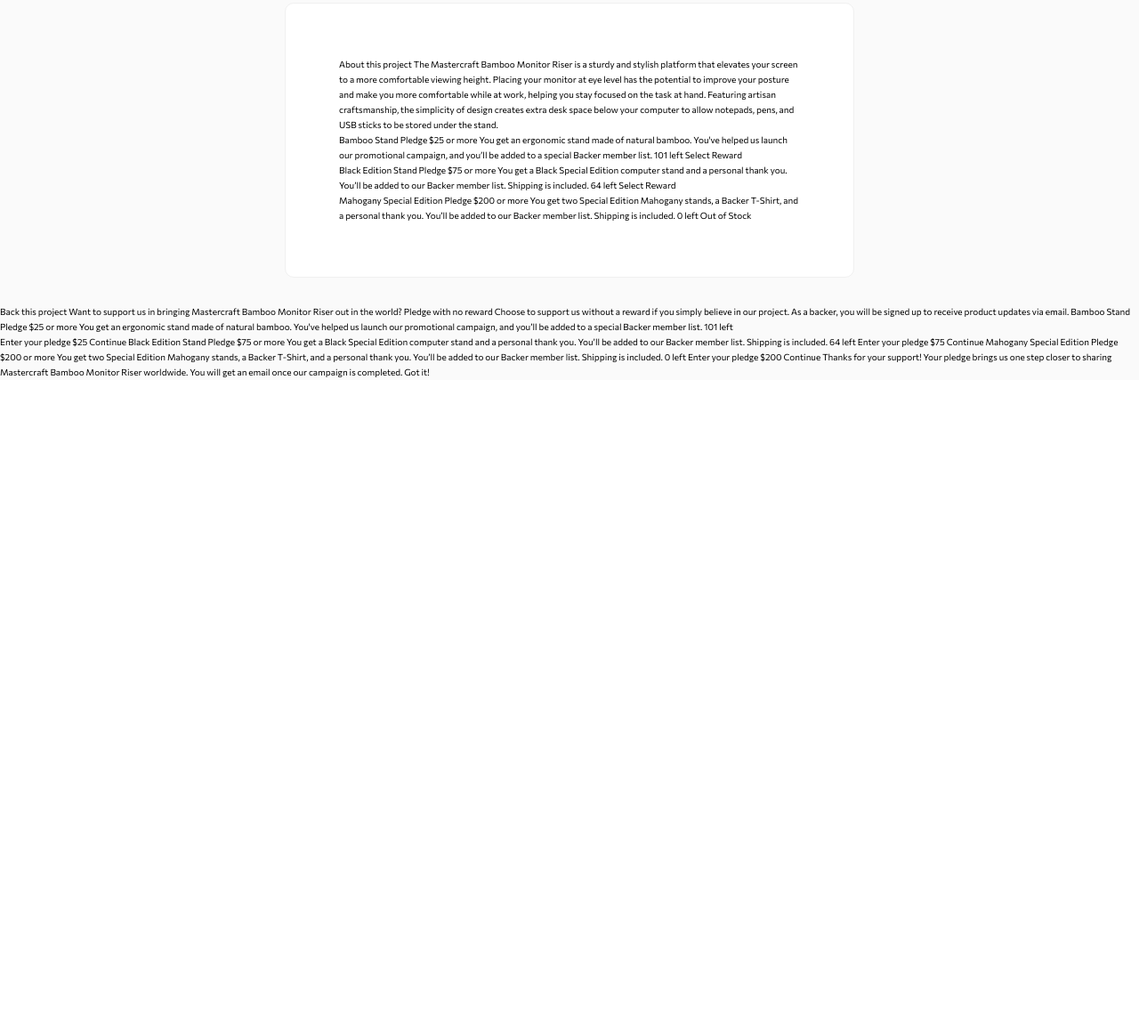
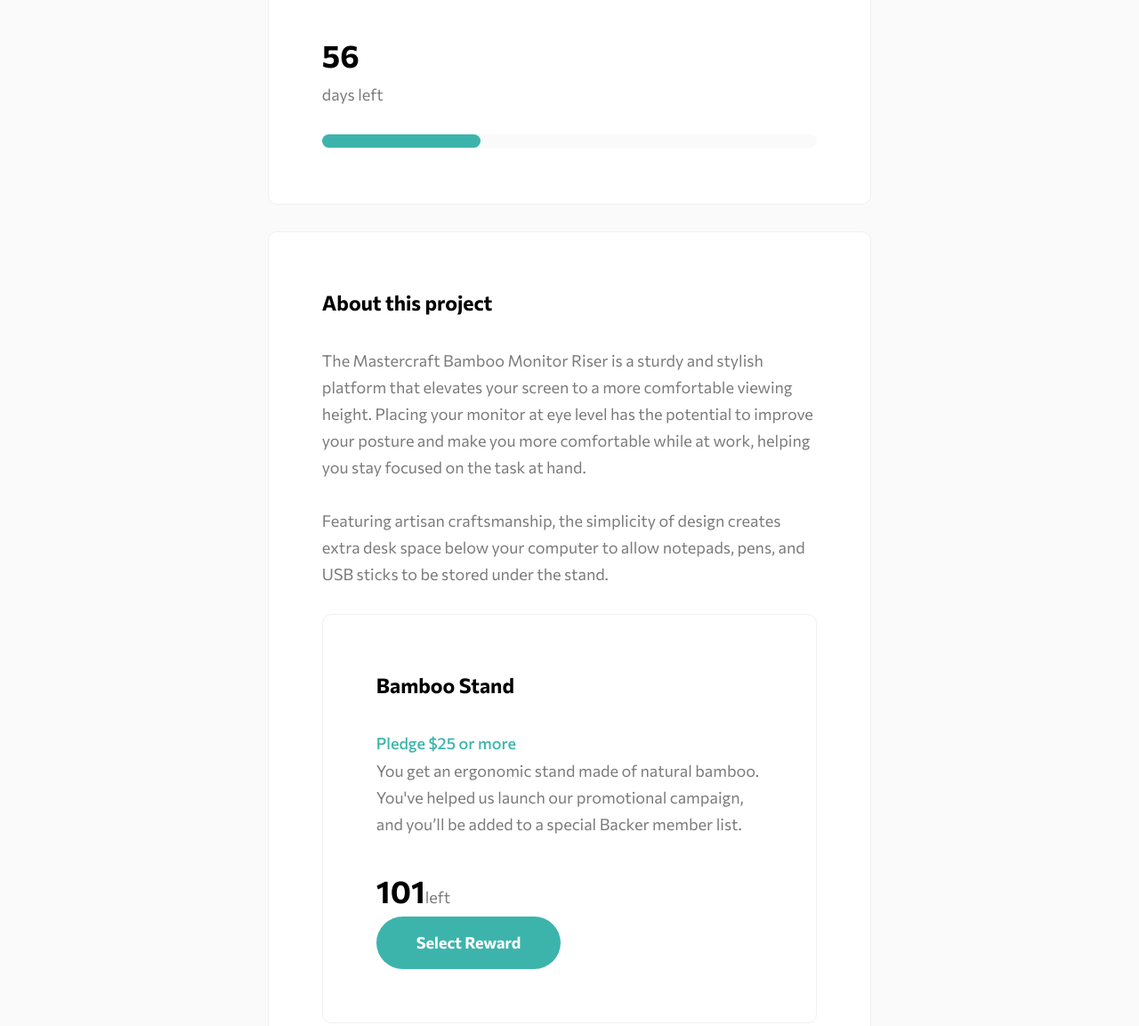
Before and after one commit to mkreive/crowdfunding-page, a website: page index.html in a window 1280 px wide. Shown: the part 1428-2581 px from the top of the page at 89% size. Before the commit the page ends 1855 px from the top, so only its background shows below. Drawn offline with Linux system fonts and the light colour scheme.

Commit message:
sections, progress styling done

```diff
--- a/index.html
+++ b/index.html
@@ -85,40 +85,82 @@
                             <h2 class="header-big">56</h2>
                             <p class="text">days left</p>
                         </div>
+                        <progress
+                            id="progress"
+                            class="progress-bar"
+                            value="32"
+                            max="100"
+                        >
+                            32%
+                        </progress>
                     </div>
                 </section>
 
                 <section class="about">
                     <div class="card">
-                        About this project The Mastercraft Bamboo Monitor Riser
-                        is a sturdy and stylish platform that elevates your
-                        screen to a more comfortable viewing height. Placing
-                        your monitor at eye level has the potential to improve
-                        your posture and make you more comfortable while at
-                        work, helping you stay focused on the task at hand.
-                        Featuring artisan craftsmanship, the simplicity of
-                        design creates extra desk space below your computer to
-                        allow notepads, pens, and USB sticks to be stored under
-                        the stand.
-                        <div class="card__option">
-                            Bamboo Stand Pledge $25 or more You get an ergonomic
-                            stand made of natural bamboo. You've helped us
-                            launch our promotional campaign, and you’ll be added
-                            to a special Backer member list. 101 left Select
-                            Reward
+                        <h3 class="header-medium">About this project</h3>
+                        <p class="text">
+                            The Mastercraft Bamboo Monitor Riser is a sturdy and
+                            stylish platform that elevates your screen to a more
+                            comfortable viewing height. Placing your monitor at
+                            eye level has the potential to improve your posture
+                            and make you more comfortable while at work, helping
+                            you stay focused on the task at hand.
+                        </p>
+                        <p class="text">
+                            Featuring artisan craftsmanship, the simplicity of
+                            design creates extra desk space below your computer
+                            to allow notepads, pens, and USB sticks to be stored
+                            under the stand.
+                        </p>
+
+                        <div class="card pledge">
+                            <h3 class="header-medium">Bamboo Stand</h3>
+                            <span class="bidding">Pledge $25 or more</span>
+                            <p class="text">
+                                You get an ergonomic stand made of natural
+                                bamboo. You've helped us launch our promotional
+                                campaign, and you’ll be added to a special
+                                Backer member list.
+                            </p>
+                            <div class="counter-left">
+                                <span class="header-big">101</span
+                                ><span class="text">left</span>
+                            </div>
+                            <button class="btn">Select Reward</button>
                         </div>
-                        <div class="card__option">
-                            Black Edition Stand Pledge $75 or more You get a
-                            Black Special Edition computer stand and a personal
-                            thank you. You’ll be added to our Backer member
-                            list. Shipping is included. 64 left Select Reward
+
+                        <div class="card pledge">
+                            <h3 class="header-medium">Black Edition Stand</h3>
+                            <span class="bidding">Pledge $75 or more</span>
+                            <p class="text">
+                                You get a Black Special Edition computer stand
+                                and a personal thank you. You’ll be added to our
+                                Backer member list. Shipping is included.
+                            </p>
+                            <div class="counter-left">
+                                <span class="header-big">64</span
+                                ><span class="text">left</span>
+                            </div>
+                            <button class="btn">Select Reward</button>
                         </div>
-                        <div class="card__option">
-                            Mahogany Special Edition Pledge $200 or more You get
-                            two Special Edition Mahogany stands, a Backer
-                            T-Shirt, and a personal thank you. You’ll be added
-                            to our Backer member list. Shipping is included. 0
-                            left Out of Stock
+
+                        <div class="card pledge inactive">
+                            <h3 class="header-medium">
+                                Mahogany Special Edition
+                            </h3>
+                            <span class="bidding">Pledge $200 or more</span>
+                            <p class="text">
+                                You get two Special Edition Mahogany stands, a
+                                Backer T-Shirt, and a personal thank you. You’ll
+                                be added to our Backer member list. Shipping is
+                                included.
+                            </p>
+                            <div class="counter-left">
+                                <span class="header-big">0</span
+                                ><span class="text">left</span>
+                            </div>
+                            <button class="btn">Out of Stock</button>
                         </div>
                     </div>
                 </section>
--- a/sass/abstracts/_variables.scss
+++ b/sass/abstracts/_variables.scss
@@ -11,6 +11,7 @@
 $default-font-size: 1.6rem;
 $font-size-nav: 1.8rem;
 $font-size-header-big: 3.5rem;
+$font-size-header-medium: 2.3rem;
 
 $font-weight-heavy: 700;
 $font-weight-medium: 500;
--- /dev/null
+++ b/sass/components/_button.scss
@@ -0,0 +1,9 @@
+.btn {
+    background-color: $color-primary-moderate-cyan;
+    border: none;
+    font-size: $font-size-nav;
+    color: $color-neutral-white;
+    font-weight: $font-weight-heavy;
+    padding: 1.4rem 4.5rem;
+    border-radius: 5rem;
+}
--- a/sass/components/_card.scss
+++ b/sass/components/_card.scss
@@ -1,5 +1,5 @@
 .card {
-    width: 50vw;
+    width: 100%;
     border: 1px solid darken($color-neutral-light-gray, $amount: 4);
     background-color: $color-neutral-white;
     border-radius: 1rem;
@@ -7,7 +7,7 @@
     margin-bottom: 3rem;
 
     @include respond(phone) {
-        width: 90vw;
+        width: 100%;
         padding: 3rem;
     }
 }
--- a/sass/components/_headers.scss
+++ b/sass/components/_headers.scss
@@ -3,3 +3,20 @@
     color: $color-neutral-black;
     font-weight: $font-weight-heavy;
 }
+
+.header-medium {
+    font-size: $font-size-header-medium;
+    color: $color-neutral-black;
+    font-weight: $font-weight-heavy;
+    margin-bottom: 3rem;
+
+    @include respond(phone) {
+        margin-bottom: 1.5rem;
+    }
+}
+
+.bidding {
+    color: $color-primary-moderate-cyan;
+    font-size: $font-size-nav;
+    font-weight: $font-weight-medium;
+}
--- /dev/null
+++ b/sass/components/_progress.scss
@@ -0,0 +1,16 @@
+.progress-bar[value] {
+    -webkit-appearance: none;
+    appearance: none;
+    width: 100%;
+    height: 15px;
+
+    &::-webkit-progress-bar {
+        background-color: $color-neutral-light-gray;
+        border-radius: 1rem;
+    }
+
+    &::-webkit-progress-value {
+        background-color: $color-primary-moderate-cyan;
+        border-radius: 1rem;
+    }
+}
--- /dev/null
+++ b/sass/components/_text.scss
@@ -0,0 +1,6 @@
+.text {
+    font-size: $font-size-nav;
+    color: $color-neutral-dark-gray;
+    line-height: 3rem;
+    margin-bottom: 3rem;
+}
--- /dev/null
+++ b/sass/layout/_sections.scss
@@ -0,0 +1,9 @@
+.project {
+    width: 53vw;
+}
+.info {
+    width: 53vw;
+}
+.about {
+    width: 53vw;
+}
--- a/sass/main.scss
+++ b/sass/main.scss
@@ -6,8 +6,11 @@
 @import "base/utilities";
 
 @import "components/headers";
+@import "components/text";
 @import "components/card";
 @import "components/button";
+@import "components/progress";
 
 @import "layout/header";
 @import "layout/project";
+@import "layout/sections";
```
Also changed, not shown: css/style.css.
